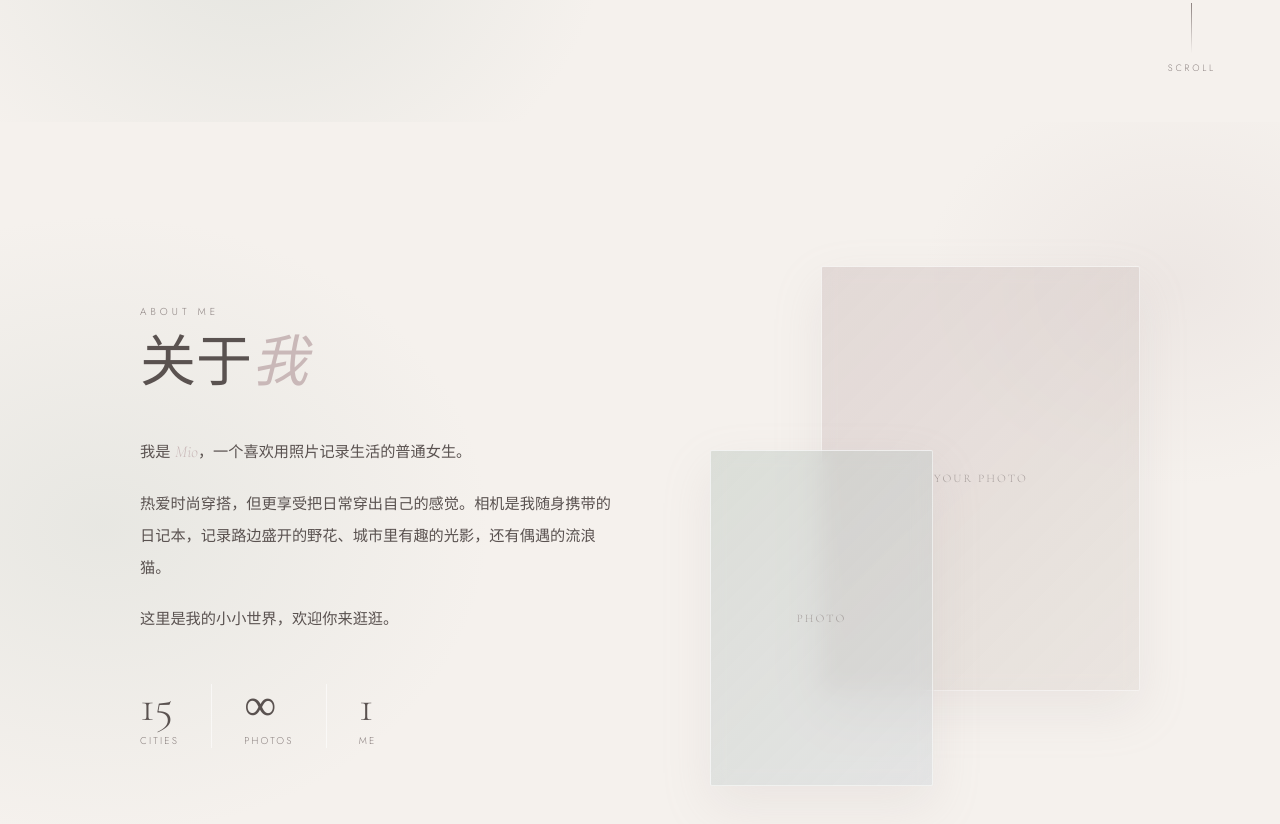
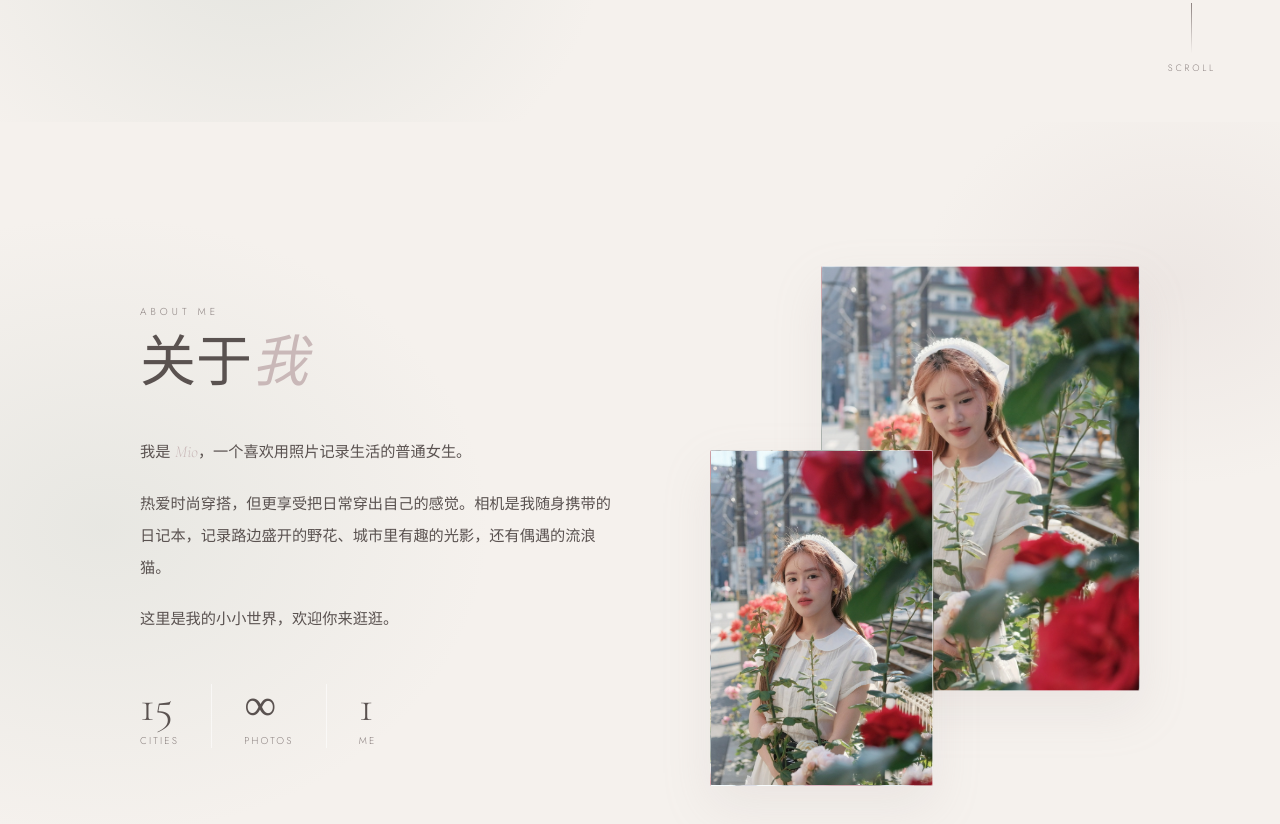
Before and after one commit to mio-xu/mio-xu.github.io, a plain HTML site: page index.html in a window 1280 px wide. Shown: the part 678-1502 px from the top of the page. Drawn offline with nearby package versions, Linux system fonts and the light colour scheme.

Commit message:
添加主页照片
Co-Authored-By: Claude Sonnet 4.6 <noreply@anthropic.com>

```diff
--- a/index.html
+++ b/index.html
@@ -446,12 +446,8 @@
       </div>
     </div>
     <div class="about-imgs reveal">
-      <div class="about-img about-img-1">
-        <span class="img-label">Your Photo</span>
-      </div>
-      <div class="about-img about-img-2">
-        <span class="img-label">Photo</span>
-      </div>
+      <div class="about-img about-img-1" style="background-image:url('images/photo1.jpeg'); background-size:cover; background-position:center;"></div>
+      <div class="about-img about-img-2" style="background-image:url('images/photo2.jpeg'); background-size:cover; background-position:center;"></div>
     </div>
   </div>
 </section>
```
Also changed, not shown: images/photo1.jpeg (added), images/photo2.jpeg (added).
